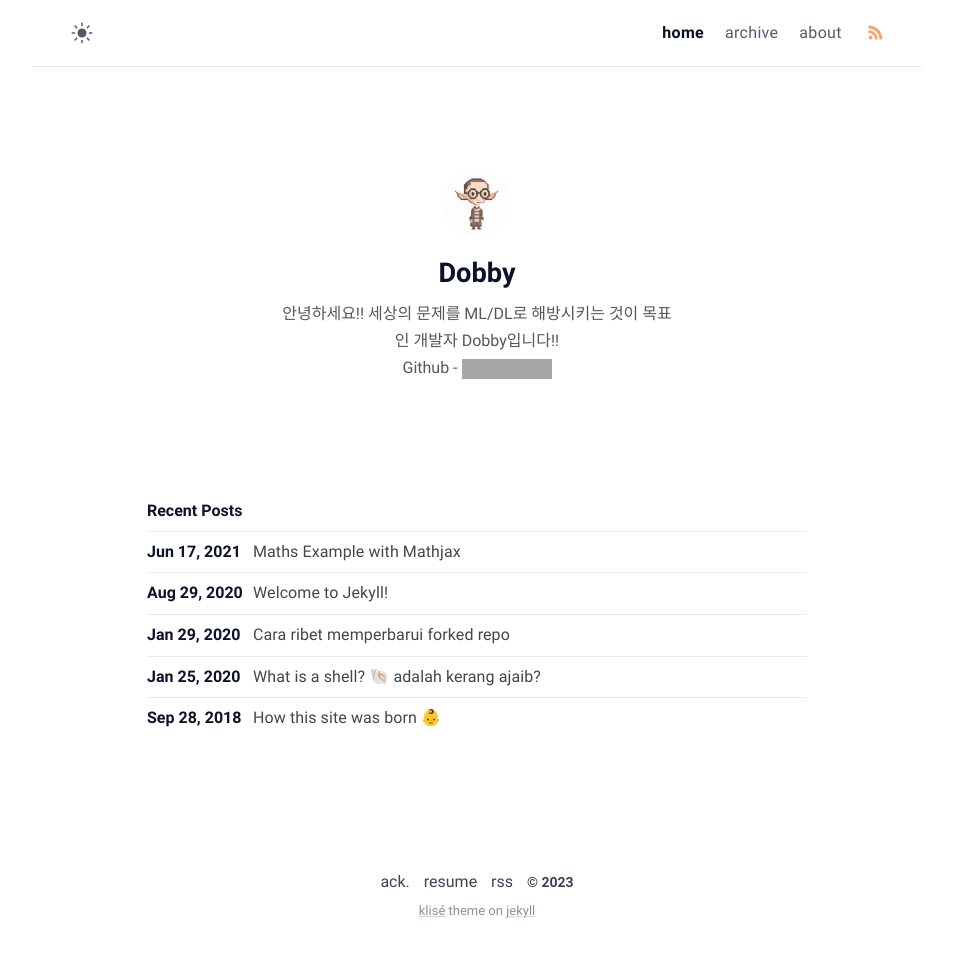
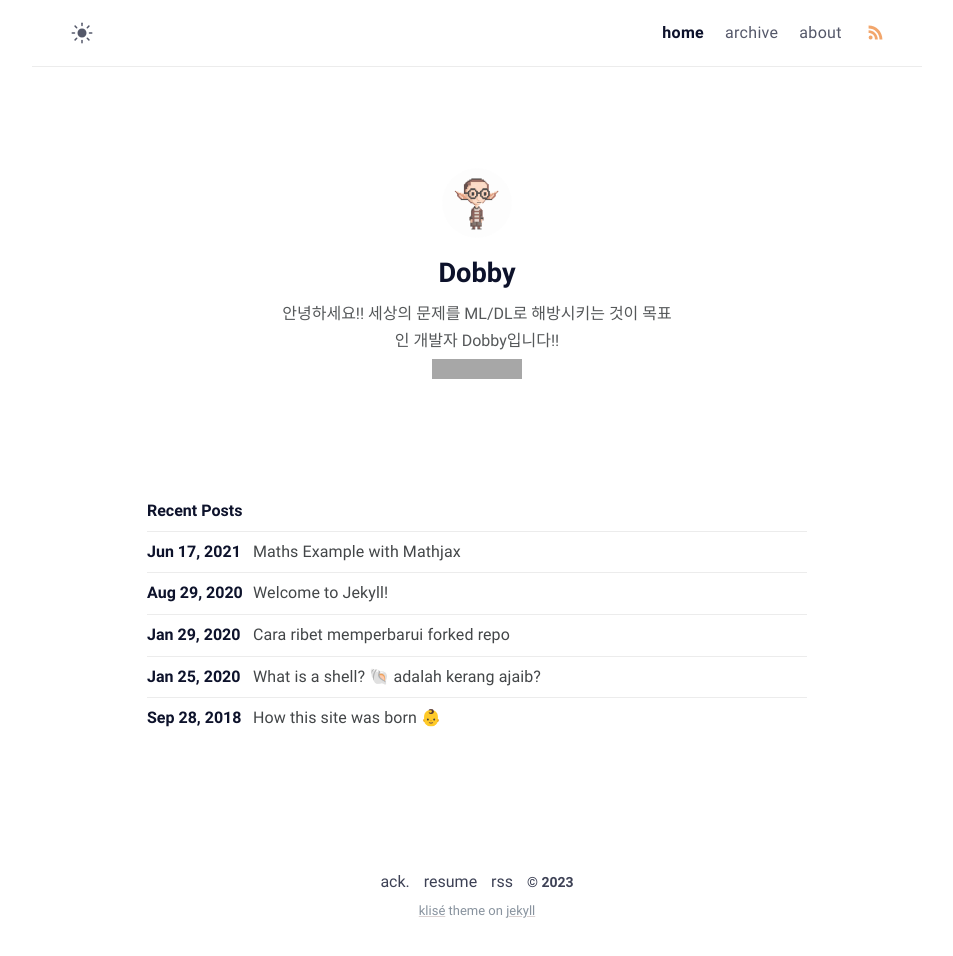
Before and after one commit to Eumgill98/Eumgill98.github.io, a Jekyll site: the page built from index.md, in a window 1280 px wide. Shown: the whole page, without its empty margins (163-1116 px from the left). Built offline with Jekyll 4.4.1, drawn with Linux system fonts in a browser that asks for light colours; grey boxes are pictures that could not be loaded.

Commit message:
Update _config.yml

```diff
--- a/_config.yml
+++ b/_config.yml
@@ -2,7 +2,7 @@
 title: Dobby Blog
 description: >- # site description
   안녕하세요!! 세상의 문제를 ML/DL로 해방시키는 것이 목표인 개발자 Dobby입니다!!<br>
-  Github - <a href = 'https://github.com/Eumgill98'><img src="https://img.shields.io/badge/Github-black?style=flat-square&logo=Github&logoColor=white"/></a>
+  <a href = 'https://github.com/Eumgill98'><img src="https://img.shields.io/badge/Github-black?style=flat-square&logo=Github&logoColor=white"/></a>
 lang: ko_KR
 timezone: Asia/Seoul # set your timezone
 image: assets/img/ogp.png # This image used for Open Graph more info https://ogp.me/
@@ -14,7 +14,7 @@ author:
   name: Dobby # author name
   bio: >- # tell to the world
     안녕하세요!! 세상의 문제를 ML/DL로 해방시키는 것이 목표인 개발자 Dobby입니다!!<br>
-    Github - <a href = 'https://github.com/Eumgill98'><img src="https://img.shields.io/badge/Github-black?style=flat-square&logo=Github&logoColor=white"/></a>
+    <a href = 'https://github.com/Eumgill98'><img src="https://img.shields.io/badge/Github-black?style=flat-square&logo=Github&logoColor=white"/></a>
   username: Dobby98 # general username
   github: Eumgill98 # github username
   twitter: Dobby98_ # twitter username
```
